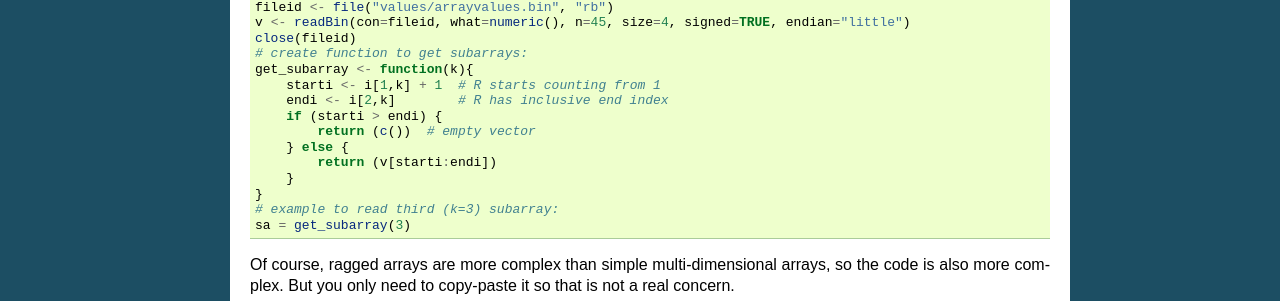
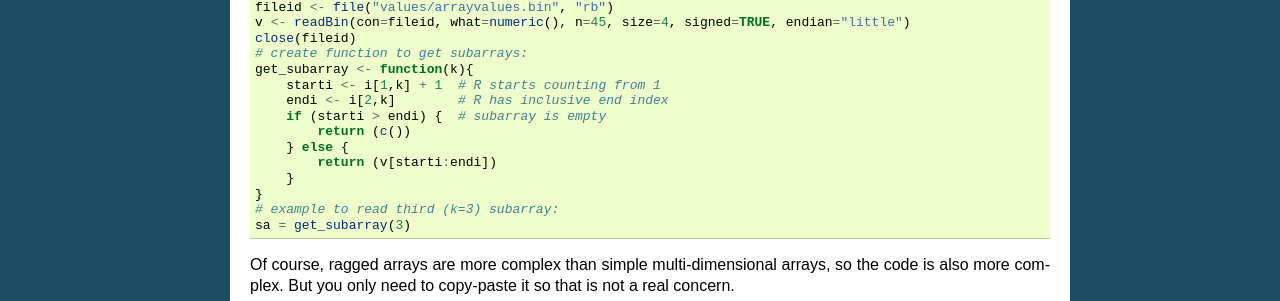
Before and after one commit to gbeckers/Darr, a Sphinx documentation site: the page built from docs/tutorialraggedarray.rst, in a window 1280 px wide. Shown: the part 1844-2145 px from the top of the page. Built offline with Sphinx 7.4.7, drawn with Linux system fonts in a browser that asks for light colours.

Commit message:
formatting R read code ragged array

```diff
--- a/docs/tutorialraggedarray.rst
+++ b/docs/tutorialraggedarray.rst
@@ -123,8 +123,8 @@ will produce code to read the data in R:
     get_subarray <- function(k){
         starti <- i[1,k] + 1  # R starts counting from 1
         endi <- i[2,k]        # R has inclusive end index
-        if (starti > endi) {
-            return (c())  # empty vector
+        if (starti > endi) {  # subarray is empty
+            return (c())
         } else {
             return (v[starti:endi])
         }
```
Also changed, not shown: 1 other file.
